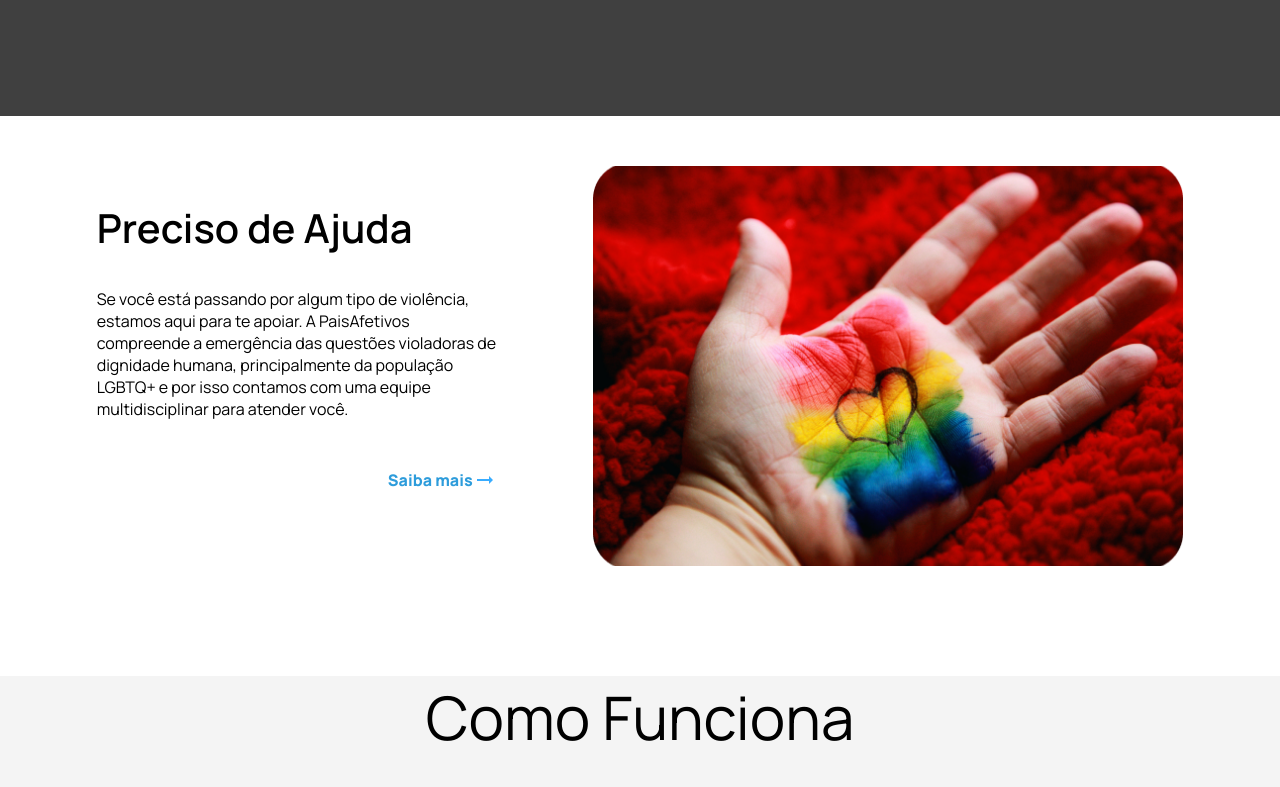
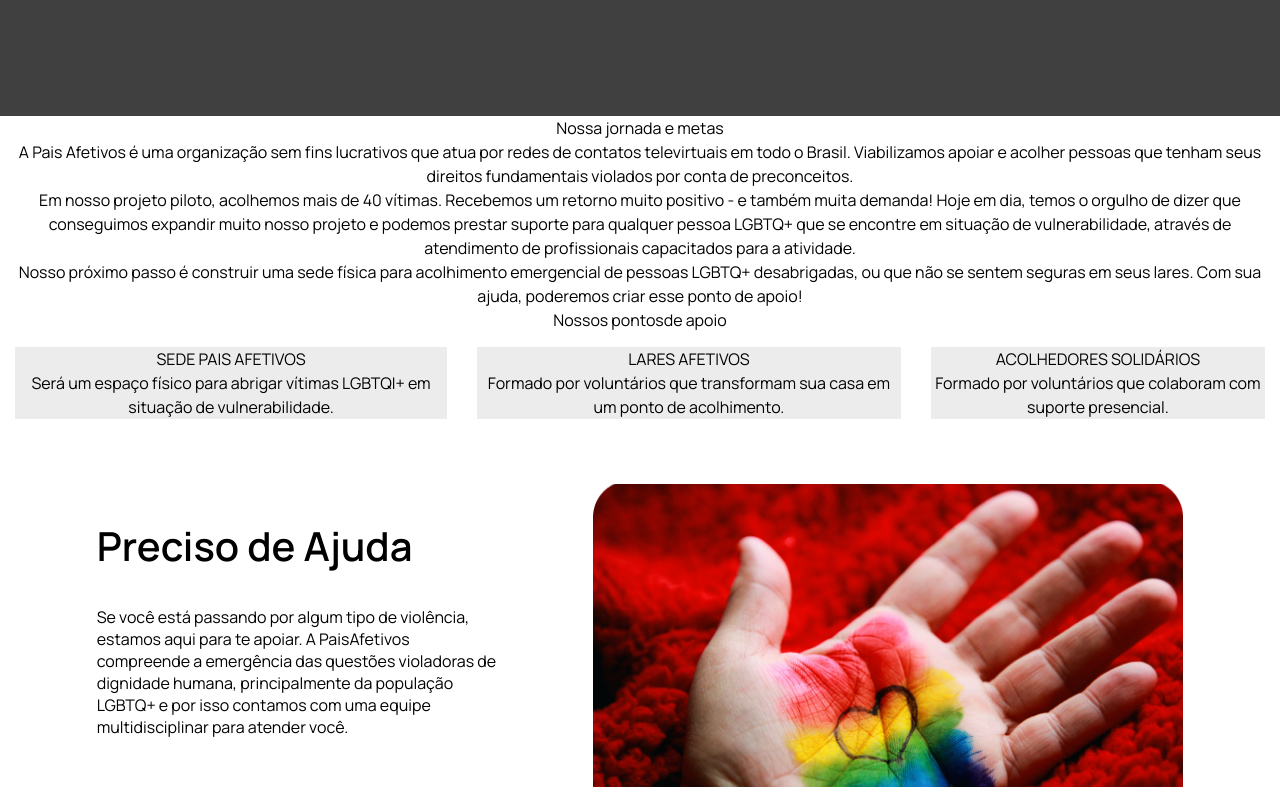
Before and after one commit to GrupoCPB/paisafetivos-web-frontend, a React (Create React App) app: page / in a window 1280 px wide. Shown: the part 1693-2480 px from the top of the page. Built offline with nearby package versions, Linux system fonts and the light colour scheme.

Commit message:
add:inicio da seção 'nossa jorna e metas

```diff
--- a/src/components/Home/SectionHelpToo/index.jsx
+++ b/src/components/Home/SectionHelpToo/index.jsx
@@ -1,4 +1,4 @@
-import React from "react";
+import React from 'react';
 import Box from '@mui/material/Box';
 import ArrowRightAltIcon from '@mui/icons-material/ArrowRightAlt';
 import * as style from './style';
--- /dev/null
+++ b/src/components/Home/SectionJourneysAndGoals/index.jsx
@@ -0,0 +1,58 @@
+import React from 'react';
+import Box from '@mui/material/Box';
+import { Title, Paragraph } from './style';
+import * as style from './style';
+
+
+export function SectionJourneysAndGoals() {
+  return (
+    <Box
+      component="section"
+      sx={ style.section }
+    >
+      <Title>Nossa jornada e metas</Title>
+      <Paragraph>
+        A Pais Afetivos é uma organização sem fins lucrativos que atua por redes de contatos televirtuais em todo o Brasil. Viabilizamos apoiar e acolher pessoas que tenham seus direitos fundamentais violados por conta de preconceitos.
+      </Paragraph>
+      <Paragraph>
+        Em nosso projeto piloto, acolhemos mais de 40 vítimas. Recebemos um retorno muito positivo - e também muita demanda! Hoje em dia, temos o orgulho de dizer que conseguimos expandir muito nosso projeto e podemos prestar suporte para qualquer pessoa LGBTQ+ que se encontre em situação de vulnerabilidade, através de atendimento de profissionais capacitados para a atividade.
+      </Paragraph>
+      <Paragraph>
+        Nosso próximo passo é construir uma sede física para acolhimento emergencial de pessoas LGBTQ+ desabrigadas, ou que não se sentem seguras em seus lares.  Com sua ajuda, poderemos criar esse ponto de apoio!
+      </Paragraph>
+      <Paragraph>Nossos pontosde apoio</Paragraph>
+      <Box
+        component="div"
+        sx={ style.botton }
+      >
+        <Box
+          component="div"
+          sx={ style.card }
+        >
+          <Title>SEDE PAIS AFETIVOS</Title>
+          <Paragraph>
+            Será um espaço físico para abrigar vítimas LGBTQI+ em situação de vulnerabilidade.
+          </Paragraph>
+        </Box>
+        <Box
+          component="div"
+          sx={ style.card }
+        >
+          <Title>LARES AFETIVOS</Title>
+          <Paragraph>
+            Formado por voluntários que transformam sua casa em um ponto de acolhimento.
+          </Paragraph>
+        </Box>
+        <Box
+          component="div"
+          sx={ style.card }
+        >
+          <Title>ACOLHEDORES SOLIDÁRIOS</Title>
+          <Paragraph>
+            Formado por voluntários que colaboram com suporte presencial.
+          </Paragraph>
+        </Box>
+      </Box>
+    </Box>
+  );
+}
--- /dev/null
+++ b/src/components/Home/SectionJourneysAndGoals/style.jsx
@@ -0,0 +1,27 @@
+import Typography from '@mui/material/Typography';
+import styled from "styled-components";
+
+export const Title = styled(Typography)`
+  text-align: center;
+`;
+
+export const Paragraph = styled(Typography)`
+  text-align: center;
+`;
+
+export const section = {
+
+}
+
+export const botton = {
+  display: "flex",
+  flexDirection: {xs: "column", md: "row"},
+  alignItems: { xs: "center", md: "space-around" },
+  justifyContent: { xs: "center", md: "space-around" }
+}
+
+export const card = {
+  backgroundColor:"#ECECEC",
+  margin: "15px",
+  maxWidth: "60%"
+}
--- a/src/components/Home/index.jsx
+++ b/src/components/Home/index.jsx
@@ -5,3 +5,4 @@ export * from './SectionNeedHelp';
 export * from './SectionPartners';
 export * from './SectionWorks';
 export * from './SectionHelpToo';
+export * from './SectionJourneysAndGoals';
--- a/src/pages/home/Home.jsx
+++ b/src/pages/home/Home.jsx
@@ -2,7 +2,7 @@ import React from "react";
 import { Helmet } from "react-helmet";
 
 import { SectionWorks, SectionDonation, SectionNeedHelp, SectionHelpToo } from "components";
-import { SectionParners, SectionAbout } from "components";
+import { SectionParners, SectionAbout, SectionJourneysAndGoals } from "components";
 import { Container } from "style/reset";
 
 export function Home() {
@@ -13,6 +13,7 @@ export function Home() {
         <SectionDonation />
         <SectionHelpToo />
         <SectionAbout />
+        <SectionJourneysAndGoals />
         <SectionNeedHelp />
         <SectionWorks />
         <SectionParners />
```
Also changed, not shown: jsconfig.json (line endings or trailing spaces).
